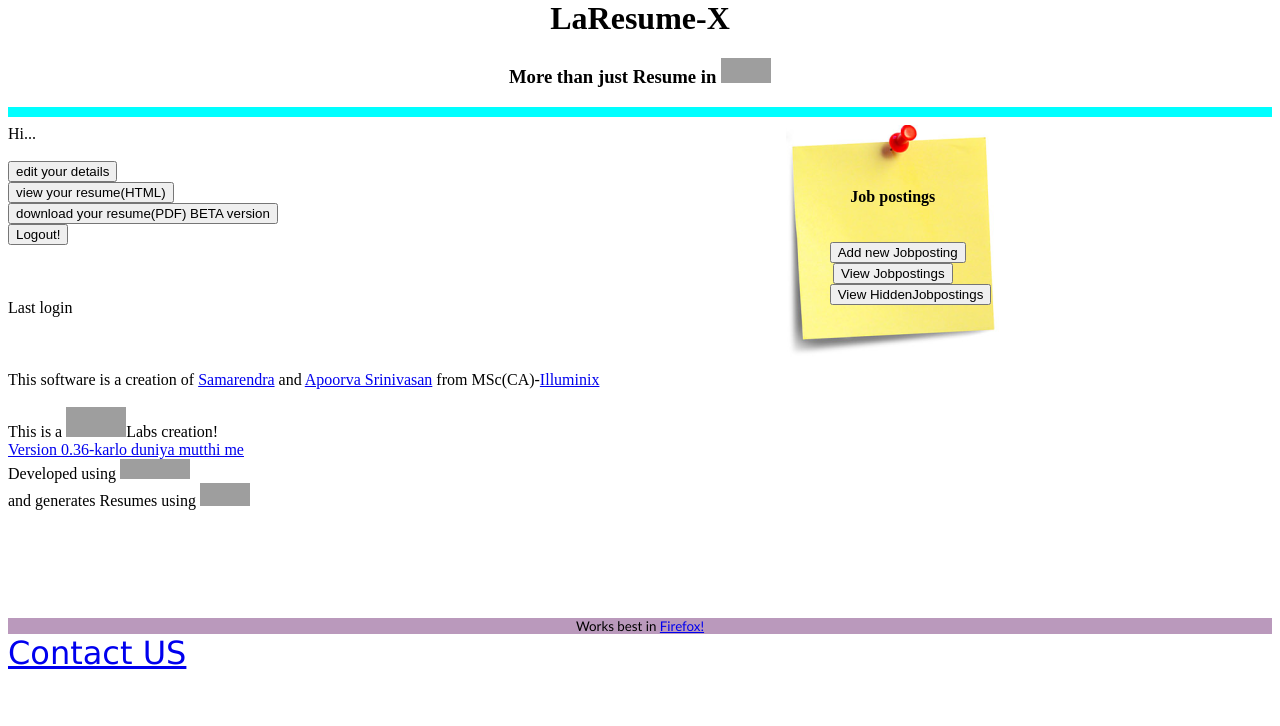
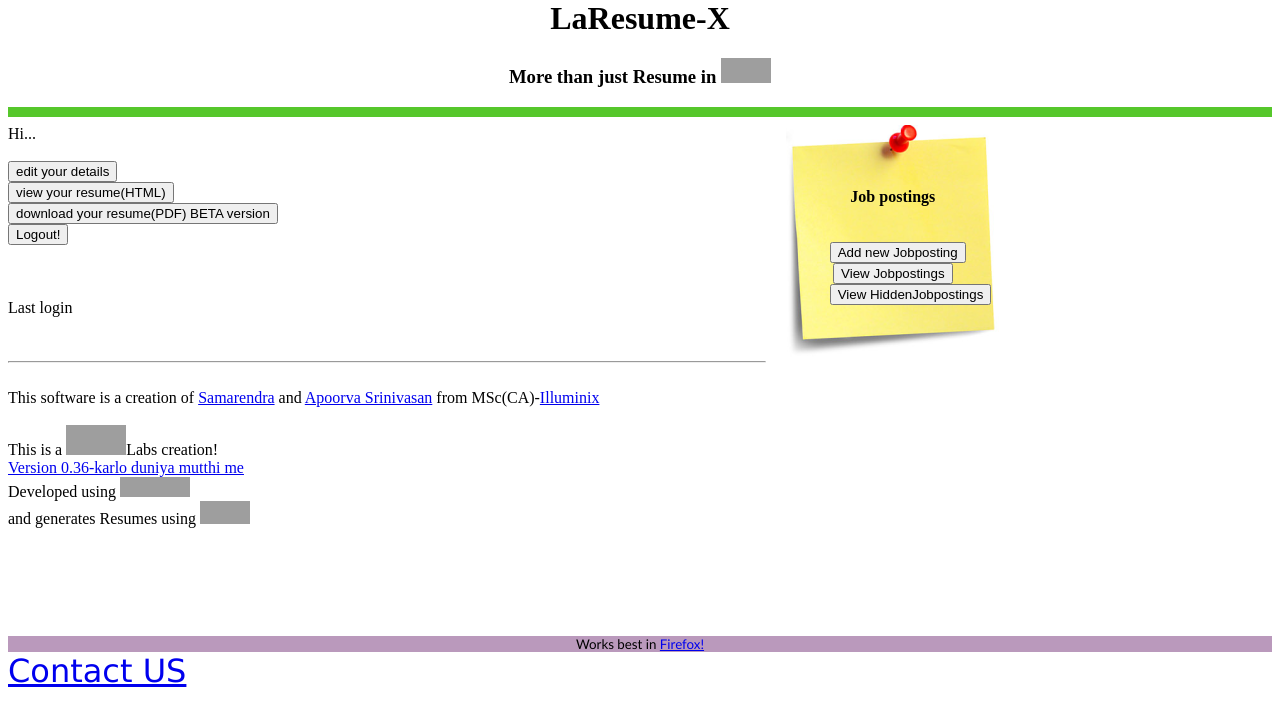
Before and after one commit to knightsamar/laresumex, a Django app: template templates/common/index.html in a window 1280 px wide. Shown: the top 726 px of the page. Run offline with Django 3.2, Linux system fonts and the light colour scheme; the template is opened without the code that fills it, so the values that code supplies are empty; grey boxes are pictures that could not be loaded.

Commit message:
made the base.html cool and a but more organized with more dvs. made a small change in home page so that placement_committee group is created on its wn and does not throw exception

```diff
--- a/common/views.py
+++ b/common/views.py
@@ -30,10 +30,10 @@ def index(request):
     if ll is None:
         ll = datetime(2010,12,12,3,2,3);
     u=user.objects.get(username=prn);
-    g=group.objects.get(name='placement committee')
+    g=group.objects.get_or_create(name='placement committee')
     placement_staff_student=[0,0,0];
     new_posting =False;
-    if u in g.user_set.all():
+    if g in u.groups.all():
         print 'placement_committe'
         try:
             j = posting.objects.filter(posted_on__gt = ll).filter(status = 'p');
--- a/templates/base.html
+++ b/templates/base.html
@@ -1,12 +1,18 @@
+<html>
     <head>
+    <meta names = 'keywords' language = 'en-US' content = 'placements, SICSR ,companies, jobs, SDRC, Apoorva, Samar, Laresumex'>
+    <!-- keywords that take one one week to get un indexed. -->
+
+	<meta http-equiv="Content-Type" content="text/html; charset=iso-8859-1" />
     <title>La-ResumeX ::{% block title %}{% endblock %}</title>
-	<meta http-equiv="Content-Type" content="text/html; charset=iso-8859-1" />
     {% comment %}
     next meta tag for magic of Google Webmaster
 {% endcomment %}
     <meta name="google-site-verification" content="_eq5ilPot78HSQvDUYIlO4L3Vi2zBGhPhzBQHTfzmPE" />
 
+
     <style type="text/css">
+
         /* code inspiration for tooltip:- http://sixrevisions.com/css/css-only-tooltips/*/
         .tooltip{
             color: Black;
@@ -40,35 +46,21 @@
         }
 
         * html a:hover {background:transparent;}
-#section {
-	margin-top: 6%;
-    margin-left:10%
-}
 
-/* heading {
-	border-bottom-style: double;
-	margin-bottom: 9px;
-	border-bottom-width: 4px;
-	line-height: 6px;
-	font-variant: small-caps;
-	font-weight: bold;
-	font-size: 18px;
-	font-family: verdana;
-} */
-
+        /* For Jquery tab headings. */
         .sectionlinks
         {
             font:"62.5% 'Trebuchet MS',sans-serif";
         }
 
+
         li {
 	        background-repeat: repeat;
-	/* background-image: url(../media/Untitled); */
 	        list-style-position: outside;
 	        list-style-type: square;
 	        margin: 11px;
         }
-
+        /* hr in header ior footter..*/
         hr {
 	        line-height: 6px;
 	        text-shadow: 4px 8px #ca651e;
@@ -79,7 +71,8 @@ hr {
             border: 1px dotted black;
             margin: 10px;
             position: inherit;
-
+            height:150px;
+            width:180px;
           }
 
         .company
@@ -87,7 +80,7 @@ hr {
              font:"92.42% 'Arial',sans-serif";
             }
 
-#footer
+        #footer_from_sadhan
         {
             clear: both;
             background-color: #BA99BC;
@@ -107,10 +100,18 @@ contact
         {
 	        font-family:Verdana;
             font-size:2em;
-    /* background-image:url(http://projects.sdrclabs.in/laresumex_media/Untitled); */
         }
 
     </style>
+    {% comment %}
+        for insertings syles
+    {% endcomment %}
+    {% block styles %}
+    {% endblock %}
+
+    {% block scripts %}
+    {% endblock %}
+
 {% comment %}
  for google analytics tracking.
 {% endcomment %}
@@ -126,18 +127,36 @@ _gaq.push(['_trackPageview']);
  })();
 
 </script>
+
 </head>
-<h1 align="center" style="{color: purple}">LaResume-X</h1> <h3 align="center">More than just Resume in <img src="http://projects.sdrclabs.in/laresumex_media/nayiwalifile.png" width=50 height=25></h3>
-<hr size=10 color='Aqua'>
+
+
+<body>
+<div id ='sid' ><!--Samar is Dog -->
+    <h1 align="center" style="{color: purple}">LaResume-X</h1>
+    <h3 align="center">More than just Resume in <img src="http://projects.sdrclabs.in/laresumex_media/nayiwalifile.png" width=50 height=25></h3>
+    <hr size=10 color='#56C72B'>
+</div>
+
+<div id = 'content'>
     {% block content %}
     {% endblock %}
+</div><!-- /enbblock content-->
+
+
+<div id ='footer'>
+    <hr>
+
     <br>
     <div style ="{float:right;text-align:right;}">
+
       This software is a creation of
       {% if "1234567894375804397501834651034875601348564138905638"|random|divisibleby:2 %}
-    <a href="http://www.facebook.com/knightsamar" target='_blank'>Samarendra</a> and <a href="http://www.facebook.com/apoorva.srinivasan1" target='_blank'>Apoorva Srinivasan</a>
+           <a href="http://www.facebook.com/knightsamar" target='_blank'>Samarendra</a> and
+           <a href="http://www.facebook.com/apoorva.srinivasan1" target='_blank'>Apoorva Srinivasan</a>
       {% else %}
-    <a href="http://www.facebook.com/apoorva.srinivasan1">Apoorva Srinivasan</a> and <a href = "http://www.facebook.com/knightsamar">Samarendra</a>
+            <a href="http://www.facebook.com/apoorva.srinivasan1">Apoorva Srinivasan</a> and
+            <a href = "http://www.facebook.com/knightsamar">Samarendra</a>
       {% endif %}
         from MSc(CA)-<a target -'_blank' href ='http://www.facebook.com/#!/groups/120738487947478/'>Illuminix</a>
 
@@ -147,15 +166,15 @@ This is a <a href='http://sdrclabs.in'><img src="http://projects.sdrclabs.in/lar
     <a href='http://redwine.sdrclabs.in/projects/sdrc-laresumex/repository'>Version 0.36-karlo duniya mutthi me</a>
     </div>
 
-<div style = "{float:left}">
-    Developed using <a href='http://www.djangoproject.com'><img src='http://projects.sdrclabs.in/laresumex_media/django-logo-positive.png' height='20' width='70' alt='Django' border=0></a> <BR>and generates Resumes using <a href='http://www.latex-project.org/'><img src='http://projects.sdrclabs.in/laresumex_media/nayiwalifile.png' border=0 height=23 width=50 alt='Project LaTeX'></a>
+    <div name = "Samar_is_a_super_idiot" style = "{float:left}">
+        Developed using <a href='http://www.djangoproject.com'><img src='http://projects.sdrclabs.in/laresumex_media/django-logo-positive.png' height='20' width='70' alt='Django' border=0></a>
+        <BR>and generates Resumes using <a href='http://www.latex-project.org/'><img src='http://projects.sdrclabs.in/laresumex_media/nayiwalifile.png' border=0 height=23 width=50 alt='Project LaTeX'></a>
     </div>
+
     <br>
     <br><BR><BR><BR><BR>
-<div id='footer' align='center'>Works best in <a href='http://getfirefox.com'>Firefox!</a></span></div>
+    <div id='footer_from_sadhan' align='center'>Works best in <a href='http://getfirefox.com'>Firefox!</a></span></div>
     <contact><a href = '/laresumex/contact/'>Contact US</a></contact>
+</div><!-- /footer-->
 </body>
 </html>
-
-
-</body></html>
```
Also changed, not shown: 1 other file. Lines whose indentation alone changed are shown as unchanged.
